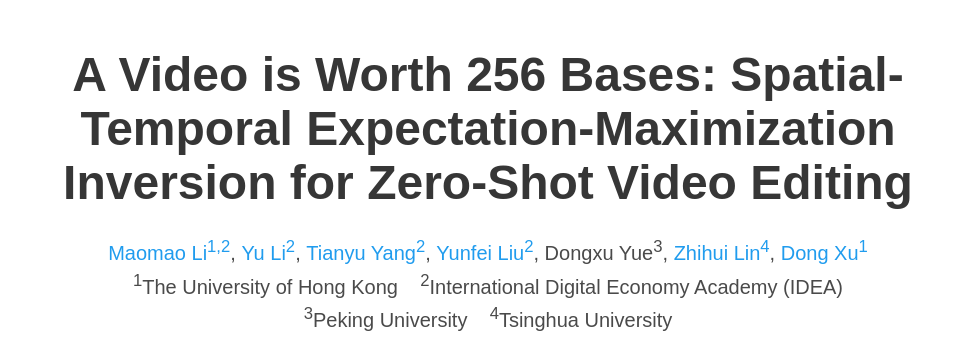
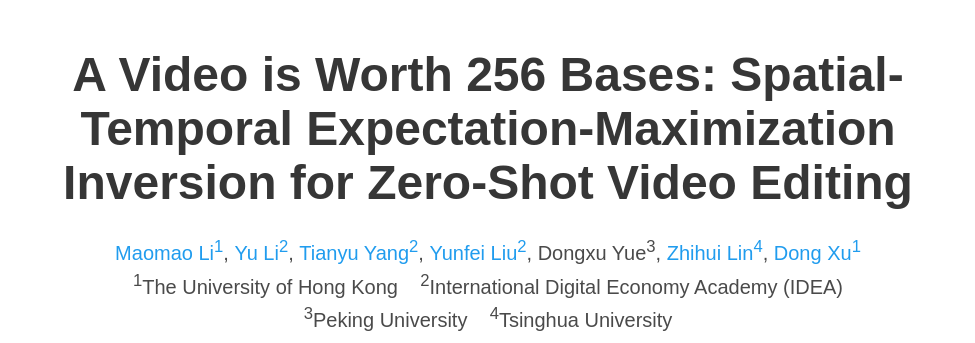
Before and after one commit to STEM-Inv/page, a plain HTML site: page index.html in a window 1280 px wide. Shown: the top 343 px of the page, without its empty margins (152-1127 px from the left). Drawn offline with nearby package versions, Linux system fonts and the light colour scheme; some packages are replaced by stand-ins of ours; some icons are missing; a web font is replaced by a local one.

Commit message:
Update index.html

```diff
--- a/index.html
+++ b/index.html
@@ -66,7 +66,7 @@
             <div class="is-size-5 publication-authors">
               <!-- Paper authors -->
               <span class="author-block">
-                <a href="https://scholar.google.com.hk/citations?hl=zh-CN&user=ym_t6QYAAAAJ" target="_blank">Maomao Li<sup>1,2</sup></a><sup></sup>,</span>
+                <a href="https://scholar.google.com.hk/citations?hl=zh-CN&user=ym_t6QYAAAAJ" target="_blank">Maomao Li<sup>1</sup></a><sup></sup>,</span>
                 <span class="author-block">
                   <a href="https://yu-li.github.io/" target="_blank">Yu Li<sup>2</sup></a><sup></sup>,</span>
                   <span class="author-block">
```
